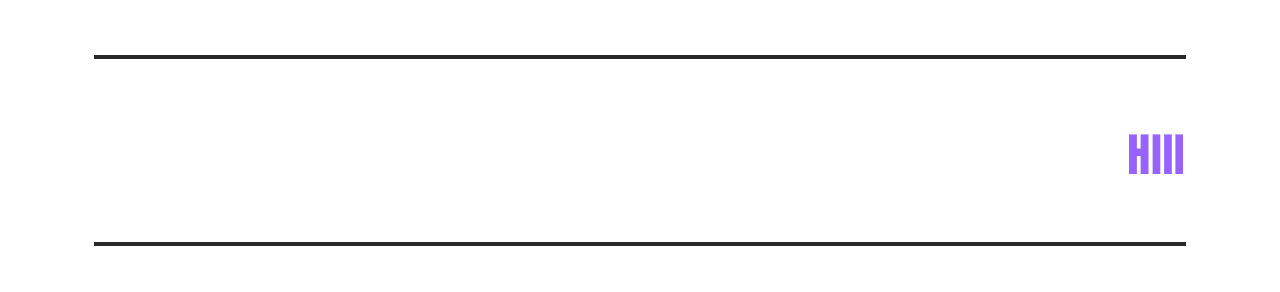
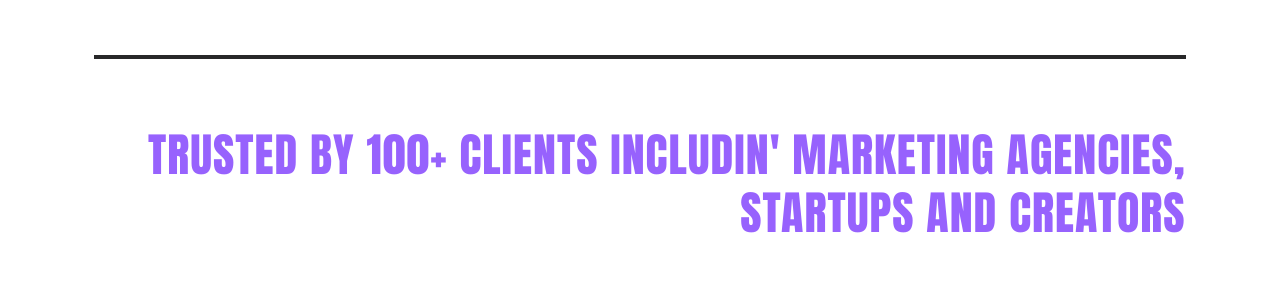
Before and after one commit to sakshamkushwah29-cmyk/media-mention, a React (Vite) app: page / in a window 1280 px wide. Shown: the part 1300-1592 px from the top of the page. Built offline with nearby package versions, Linux system fonts and the light colour scheme; a web font is replaced by a local one.

Commit message:
Update Trusted By heading text to uppercase: TRUSTED BY 100+ CLIENTS INCLUDIN' MARKETING AGENCIES, STARTUPS AND CREATORS

```diff
--- a/src/Home.jsx
+++ b/src/Home.jsx
@@ -510,7 +510,7 @@ export default function Home() {
       <div className="container1440 trustedby">
         <div className="mainusp-holder trustedbytxt">
           <h1 words-slide-from-right="" text-split="" className="mainusp trusted-by-text red">
-            hiii
+            TRUSTED BY 100+ CLIENTS INCLUDIN&#39; MARKETING AGENCIES, STARTUPS AND CREATORS
           </h1>
         </div>
         <div className="subheading-cta-holder">
```
